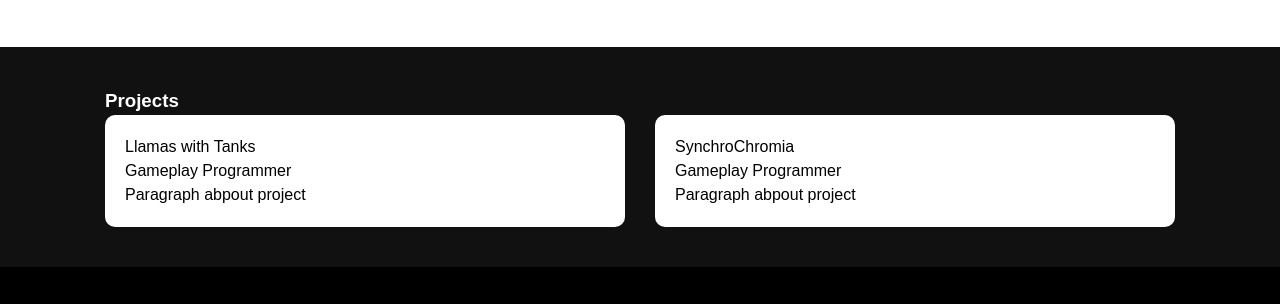
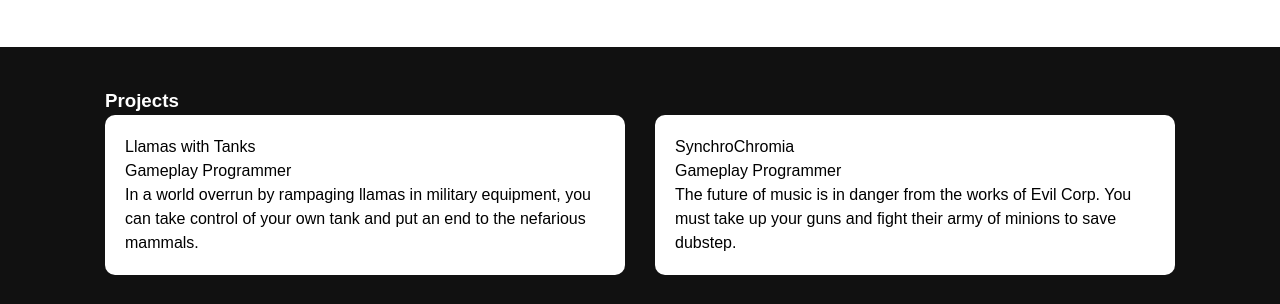
Before and after one commit to Chris-Tromboss/VioscaPortfolio, a plain HTML site: page index.html in a window 1280 px wide. Shown: the part 253-557 px from the top of the page. Drawn offline with Linux system fonts and the light colour scheme.

Commit message:
Updated Project Descriptions

```diff
--- a/index.html
+++ b/index.html
@@ -106,7 +106,7 @@
                     <p>Llamas with Tanks</p>
                     <p>Gameplay Programmer</p>
                     <p>
-                        Paragraph abpout project
+                        In a world overrun by rampaging llamas in military equipment, you can take control of your own tank and put an end to the nefarious mammals.
                     </p>
                 </div>
 
@@ -114,7 +114,7 @@
                     <p>SynchroChromia</p>
                     <p>Gameplay Programmer</p>
                     <p>
-                        Paragraph abpout project
+                        The future of music is in danger from the works of Evil Corp. You must take up your guns and fight their army of minions to save dubstep.
                     </p>
                 </div>
 
```
